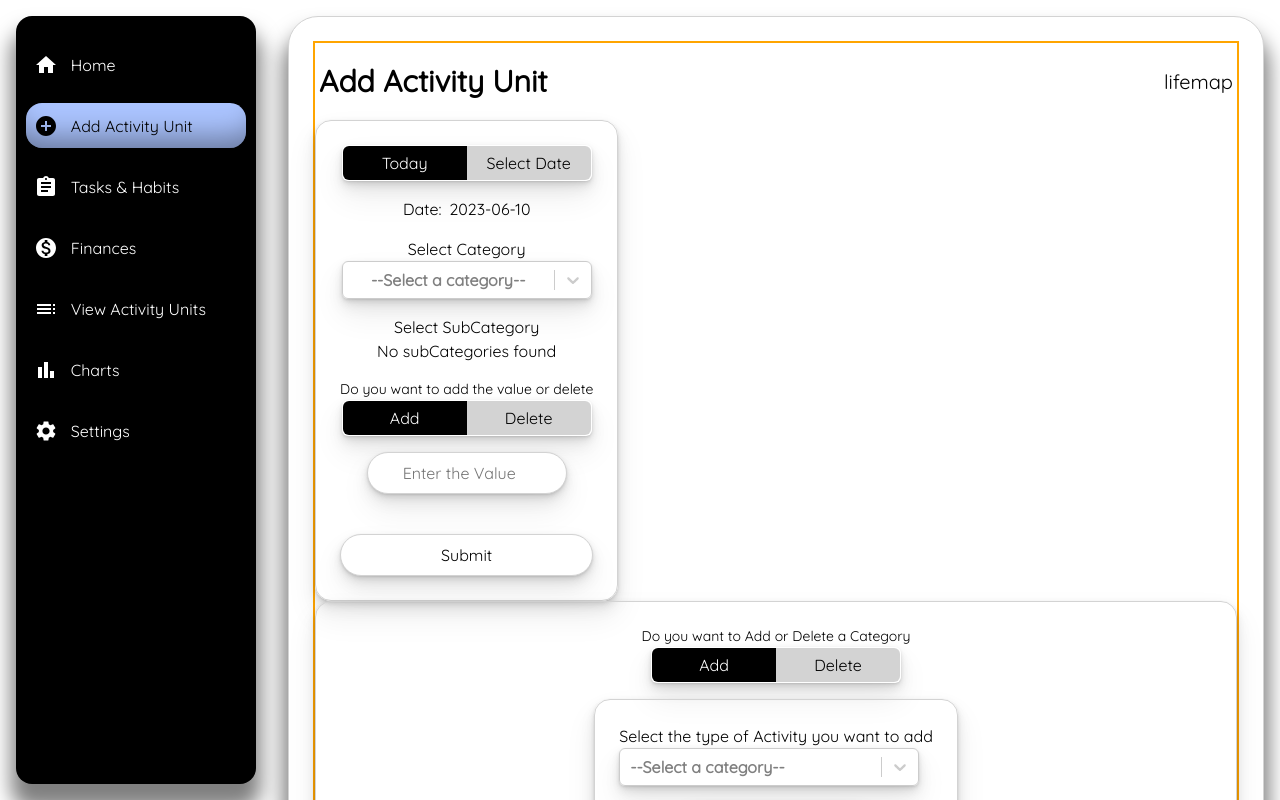
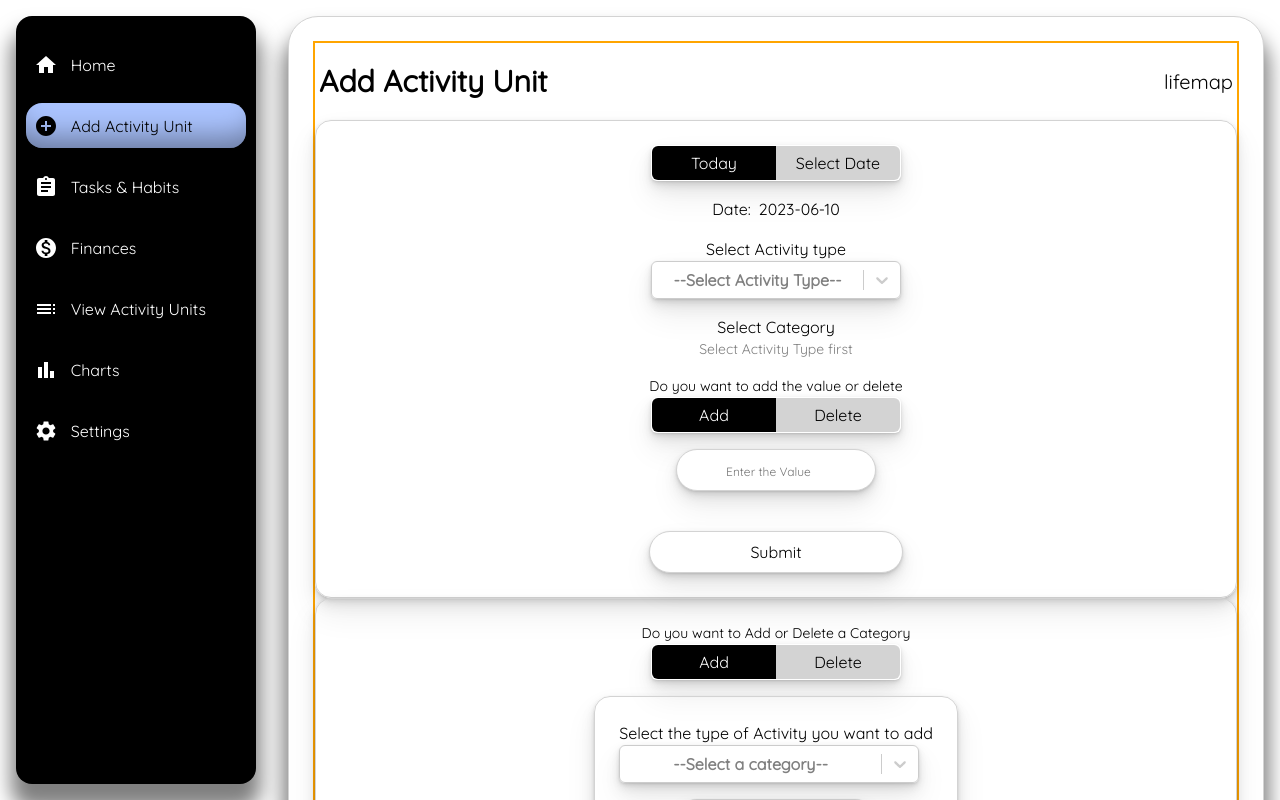
Before and after one commit to berkaysson/lifemap, a React (Create React App) app: page /edit-activity-unit in a window 1280 px wide. Shown: the top 800 px of the page. Built offline with nearby package versions, Linux system fonts and the light colour scheme.

Commit message:
Minor Style fixes

```diff
--- a/src/Components/Categories/CategorySubCategorySelect.js
+++ b/src/Components/Categories/CategorySubCategorySelect.js
@@ -7,7 +7,6 @@ import { StyledSelect } from "../Wrappers/Styled-Elements/StyledSelect";
 const CategorySubCategorySelectWrapper = styled.div`
   display: flex;
   flex-direction: column;
-  width: 100%;
   align-items: center;
   justify-content: flex-start;
   gap:${({theme})=>theme.sizes.medium};
@@ -75,18 +74,18 @@ const CategorySubCategorySelect = ({ categories, onSubCategorySelect }) => {
   return (
     <CategorySubCategorySelectWrapper>
       <div>
-      <label>Select Category</label>
+      <label>Select Activity type</label>
       <StyledSelect
         onChange={categorySelectionHandler}
         options={categoryOptions}
-        placeholder="--Select a category--"
+        placeholder="--Select Activity Type--"
         value={selectedCategory}
       />
       </div>
       <div>
-      <label>Select SubCategory</label>
+      <label>Select Category</label>
       <SubCategorySelect
-        placeholder={"--Select a subCategory--"}
+        placeholder={"--Select a Category--"}
         onChange={subCategorySelectHandler}
         options={subCategoryOptions}
         category={selectedCategory}
--- a/src/Components/Wrappers/Styled-Elements/StyledInput.js
+++ b/src/Components/Wrappers/Styled-Elements/StyledInput.js
@@ -13,6 +13,10 @@ const StyledInputWrapper = styled.input`
   &:hover{
     font-weight: bold;
   }
+
+  &::placeholder{
+    font-size: 12px;
+  }
 `
 
 const StyledInput = (props) => {
--- a/src/Components/Wrappers/Styled-Wrappers/FormWrapper.js
+++ b/src/Components/Wrappers/Styled-Wrappers/FormWrapper.js
@@ -10,7 +10,7 @@ const StyledFormWrapper = styled.form`
   border: 1px solid ${({ theme }) => theme.colors.alternative};
   border-radius:${({ theme }) => theme.radius.medium};
   box-shadow: ${({ theme }) => theme.boxShadows.smallCardShadow};
-  width: fit-content;
+  text-align: center;
 `
 
 const FormWrapper = ({ onSubmit, children }) => {
--- a/src/Components/Wrappers/SubCategorySelect.js
+++ b/src/Components/Wrappers/SubCategorySelect.js
@@ -40,7 +40,7 @@ const SubCategorySelect = ({
           />
         </>
       ) : (
-        <p>No subCategories found</p>
+        <p style={{fontSize:"14px", color:"gray"}}>Select Activity Type first</p>
       )}
     </>
   );
```
